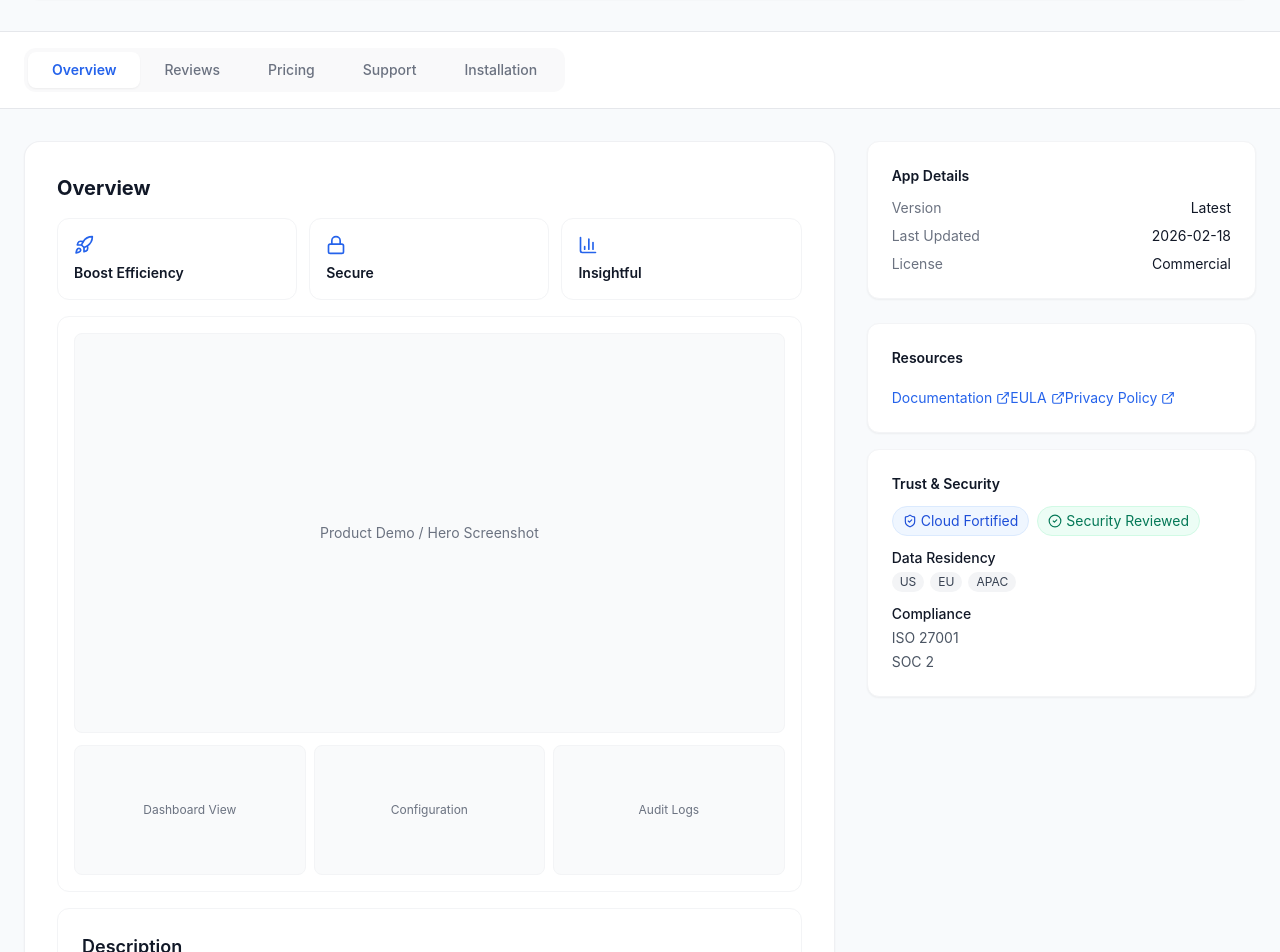
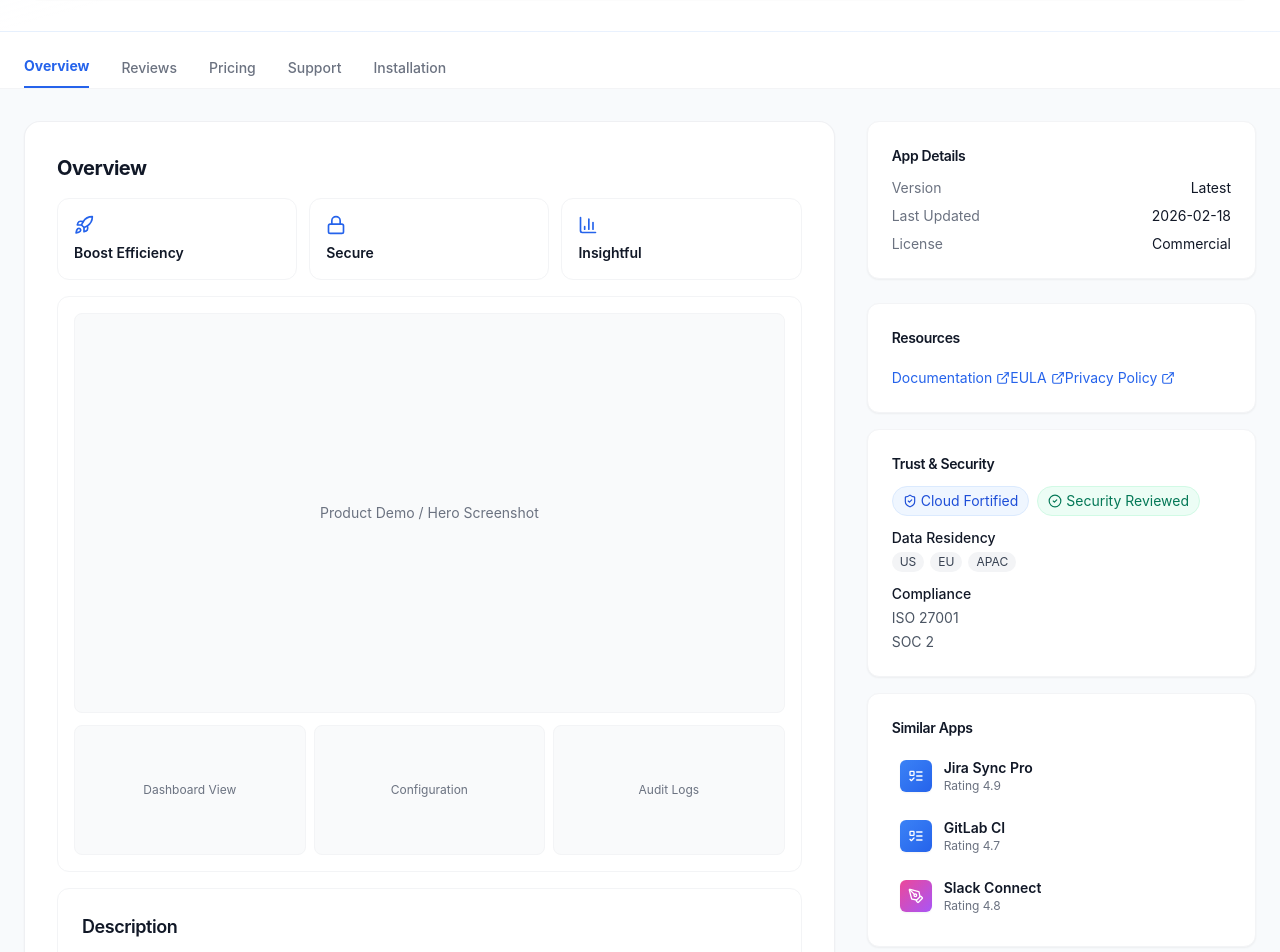
Before and after one commit to Jinming7/ones-marketplace, a Next.js app in the folder frontend/: page /app/copilot in a window 1280 px wide. Shown: the part 400-1352 px from the top of the page. Built offline with nearby package versions, Linux system fonts and the light colour scheme.

Commit message:
fix(ui): remove tab sticky gap by aligning to top-0

```diff
--- a/frontend/src/components/AppDetailPage.tsx
+++ b/frontend/src/components/AppDetailPage.tsx
@@ -1,7 +1,7 @@
 "use client";
 
 import Link from "next/link";
-import { useEffect, useMemo, useState } from "react";
+import { useMemo, useState } from "react";
 import {
   BarChart3,
   CheckCircle2,
@@ -72,7 +72,7 @@ function MediaGallery({ images }: { images: string[] }) {
 function MarkdownDescription({ blocks }: { blocks: string[] }) {
   return (
     <div className="rounded-xl border border-gray-100 bg-white p-6">
-      <h3 className="text-lg font-semibold text-gray-900">Description</h3>
+      <h3 className="tracking-tight text-lg font-semibold text-gray-900">Description</h3>
       <div className="mt-3 space-y-3 text-sm leading-relaxed text-gray-600">
         {blocks.map((line, index) => (
           <p key={index}>{line}</p>
@@ -120,9 +120,9 @@ function ReviewList() {
   return (
     <div className="space-y-4">
       {reviews.map((review) => (
-        <article key={review.user} className="rounded-xl border border-gray-100 bg-gray-50/50 p-6">
-          <div className="flex items-center gap-3">
-            <div className="flex h-10 w-10 items-center justify-center rounded-full bg-blue-100 text-sm font-semibold text-blue-700">
+        <article key={review.user} className="rounded-xl border border-gray-100 bg-white p-8 shadow-sm transition-shadow hover:shadow-md">
+          <div className="mb-4 flex items-center gap-3">
+            <div className="flex h-12 w-12 items-center justify-center rounded-full bg-blue-100 text-sm font-semibold text-blue-700 ring-2 ring-blue-50 ring-offset-2">
               {review.user.split(" ").map((part) => part[0]).join("").slice(0, 2)}
             </div>
             <div>
@@ -137,7 +137,7 @@ function ReviewList() {
               </div>
             </div>
           </div>
-          <p className="mt-3 text-sm text-gray-600">{review.text}</p>
+          <p className="mt-3 text-sm leading-relaxed text-gray-600">{review.text}</p>
         </article>
       ))}
     </div>
@@ -158,10 +158,11 @@ function PriceCalculator({
   estimatedText: string;
 }) {
   const clamp = (value: number) => Math.min(10000, Math.max(1, value));
+  const percentage = ((teamSize - 1) / (10000 - 1)) * 100;
 
   return (
     <div className="space-y-6 rounded-2xl border border-blue-100 bg-gradient-to-br from-blue-50 to-white p-8 shadow-sm">
-      <h3 className="text-lg font-semibold text-gray-900">Price Calculator</h3>
+      <h3 className="tracking-tight text-lg font-semibold text-gray-900">Price Calculator</h3>
       <div className="grid gap-6 md:grid-cols-[220px_1fr] md:items-end">
         <label className="block">
           <p className="text-sm font-medium text-gray-700">How many users?</p>
@@ -181,7 +182,8 @@ function PriceCalculator({
             max={10000}
             value={teamSize}
             onChange={(event) => setTeamSize(clamp(Number(event.target.value)))}
-            className="h-2 w-full cursor-pointer appearance-none rounded-lg bg-gray-200 accent-blue-600"
+            style={{ background: `linear-gradient(to right, #2563EB ${percentage}%, #E5E7EB ${percentage}%)` }}
+            className="h-2 w-full cursor-pointer appearance-none rounded-lg [&::-webkit-slider-thumb]:h-6 [&::-webkit-slider-thumb]:w-6 [&::-webkit-slider-thumb]:appearance-none [&::-webkit-slider-thumb]:rounded-full [&::-webkit-slider-thumb]:border-2 [&::-webkit-slider-thumb]:border-blue-600 [&::-webkit-slider-thumb]:bg-white [&::-webkit-slider-thumb]:shadow-md [&::-moz-range-thumb]:h-6 [&::-moz-range-thumb]:w-6 [&::-moz-range-thumb]:rounded-full [&::-moz-range-thumb]:border-2 [&::-moz-range-thumb]:border-blue-600 [&::-moz-range-thumb]:bg-white [&::-moz-range-thumb]:shadow-md"
           />
           <div className="mt-2 flex items-center justify-between text-xs text-gray-500">
             <span>1</span>
@@ -215,7 +217,7 @@ function ComparisonTable({ isAnnual }: { isAnnual: boolean }) {
   const pro = isAnnual ? 9.6 : 12;
   return (
     <div className="rounded-xl border border-gray-100 bg-white p-6">
-      <h3 className="text-sm font-semibold text-gray-900">Comparison Table</h3>
+      <h3 className="tracking-tight text-sm font-semibold text-gray-900">Comparison Table</h3>
       <div className="mt-3 overflow-x-auto">
         <table className="w-full border-collapse text-sm">
           <thead>
@@ -269,7 +271,7 @@ function InstallationPanel({ hosting }: { hosting: HostingKind }) {
 
   return (
     <div className="rounded-xl border border-gray-100 bg-white p-6">
-      <h3 className="text-lg font-semibold text-gray-900">Version History</h3>
+      <h3 className="tracking-tight text-lg font-semibold text-gray-900">Version History</h3>
       <div className="mt-3 overflow-x-auto">
         <table className="w-full border-collapse text-sm">
           <thead>
@@ -300,7 +302,7 @@ function InstallationPanel({ hosting }: { hosting: HostingKind }) {
 function AppDetailsWidget({ selectedHosting, app }: { selectedHosting: HostingKind; app: AppDetailModel }) {
   return (
     <div className="mb-6 rounded-xl border border-gray-100 bg-white p-6 shadow-sm">
-      <h3 className="text-sm font-semibold text-gray-900">App Details</h3>
+      <h3 className="tracking-tight text-sm font-semibold text-gray-900">App Details</h3>
       <dl className="mt-3 space-y-2 text-sm text-gray-500">
         <div className="flex justify-between gap-3">
           <dt>Version</dt>
@@ -322,7 +324,7 @@ function AppDetailsWidget({ selectedHosting, app }: { selectedHosting: HostingKi
 function ResourcesWidget() {
   return (
     <div className="mb-6 rounded-xl border border-gray-100 bg-white p-6 shadow-sm">
-      <h3 className="text-sm font-semibold text-gray-900">Resources</h3>
+      <h3 className="tracking-tight text-sm font-semibold text-gray-900">Resources</h3>
       <div className="mt-3 space-y-2 text-sm">
         {["Documentation", "EULA", "Privacy Policy"].map((label) => (
           <a key={label} href="#" className="inline-flex items-center gap-1 text-blue-600 hover:underline">
@@ -338,7 +340,7 @@ function ResourcesWidget() {
 function TrustWidget() {
   return (
     <div className="mb-6 rounded-xl border border-gray-100 bg-white p-6 shadow-sm">
-      <h3 className="text-sm font-semibold text-gray-900">Trust & Security</h3>
+      <h3 className="tracking-tight text-sm font-semibold text-gray-900">Trust & Security</h3>
       <div className="mt-3 space-y-3 text-sm text-gray-600">
         <div className="flex flex-wrap gap-2">
           <span className="inline-flex items-center gap-1 rounded-full border border-blue-100 bg-blue-50 px-2.5 py-1 text-blue-700">
@@ -371,11 +373,31 @@ function TrustWidget() {
 }
 
 function SidebarWidgets({ selectedHosting, app }: { selectedHosting: HostingKind; app: AppDetailModel }) {
+  const similarApps = [
+    { id: "scriptrunner", name: "Jira Sync Pro", rating: "4.9" },
+    { id: "github-sync", name: "GitLab CI", rating: "4.7" },
+    { id: "slack", name: "Slack Connect", rating: "4.8" }
+  ];
+
   return (
     <aside className="space-y-4">
       <AppDetailsWidget selectedHosting={selectedHosting} app={app} />
       <ResourcesWidget />
       <TrustWidget />
+      <div className="mb-6 rounded-xl border border-gray-100 bg-white p-6 shadow-sm">
+        <h3 className="tracking-tight text-sm font-semibold text-gray-900">Similar Apps</h3>
+        <div className="mt-3 space-y-2">
+          {similarApps.map((item) => (
+            <Link key={item.id} href={`/app/${item.id}`} className="flex items-center gap-3 rounded-lg p-2 hover:bg-gray-50">
+              <AppIcon name={item.name} sizeClassName="h-8 w-8 rounded-md" iconClassName="h-4 w-4" />
+              <div className="min-w-0">
+                <p className="truncate text-sm font-semibold text-gray-900">{item.name}</p>
+                <p className="text-xs text-gray-500">Rating {item.rating}</p>
+              </div>
+            </Link>
+          ))}
+        </div>
+      </div>
     </aside>
   );
 }
@@ -417,7 +439,7 @@ export function AppDetailPage({ app, onBackHome }: AppDetailPageProps) {
     if (activeTab === "overview") {
       return (
         <section className="space-y-4 rounded-2xl border border-gray-200/60 bg-white p-8 shadow-sm min-h-[400px]">
-          <h2 className="text-xl font-bold text-gray-900">Overview</h2>
+          <h2 className="tracking-tight text-xl font-bold text-gray-900">Overview</h2>
           <FeatureHighlights />
           <MediaGallery images={app.detailImages} />
           <MarkdownDescription blocks={descriptionBlocks} />
@@ -428,7 +450,7 @@ export function AppDetailPage({ app, onBackHome }: AppDetailPageProps) {
     if (activeTab === "reviews") {
       return (
         <section className="space-y-4 rounded-2xl border border-gray-200/60 bg-white p-8 shadow-sm min-h-[400px]">
-          <h2 className="text-xl font-bold text-gray-900">Reviews</h2>
+          <h2 className="tracking-tight text-xl font-bold text-gray-900">Reviews</h2>
           <div className="mt-2">
             <RatingSummary />
           </div>
@@ -442,7 +464,7 @@ export function AppDetailPage({ app, onBackHome }: AppDetailPageProps) {
     if (activeTab === "pricing") {
       return (
         <section className="space-y-4 rounded-2xl border border-gray-200/60 bg-white p-8 shadow-sm min-h-[400px]">
-          <h2 className="text-xl font-bold text-gray-900">Pricing</h2>
+          <h2 className="tracking-tight text-xl font-bold text-gray-900">Pricing</h2>
           <PriceCalculator
             teamSize={teamSize}
             setTeamSize={setTeamSize}
@@ -458,8 +480,8 @@ export function AppDetailPage({ app, onBackHome }: AppDetailPageProps) {
     if (activeTab === "support") {
       return (
         <section className="rounded-2xl border border-gray-200/60 bg-white p-8 shadow-sm min-h-[400px]">
-          <h2 className="text-xl font-bold text-gray-900">Support</h2>
-          <p className="mt-2 text-sm text-gray-600">SLA: 24h response time.</p>
+          <h2 className="tracking-tight text-xl font-bold text-gray-900">Support</h2>
+          <p className="mt-2 text-sm leading-relaxed text-gray-600">SLA: 24h response time.</p>
           <a href="#" className="mt-3 inline-flex items-center gap-1 text-sm text-blue-600 hover:underline">
             Open ticket
             <ExternalLink className="h-3.5 w-3.5" />
@@ -470,7 +492,7 @@ export function AppDetailPage({ app, onBackHome }: AppDetailPageProps) {
 
     return (
       <section className="rounded-2xl border border-gray-200/60 bg-white p-8 shadow-sm min-h-[400px]">
-        <h2 className="text-xl font-bold text-gray-900">Installation</h2>
+          <h2 className="tracking-tight text-xl font-bold text-gray-900">Installation</h2>
         <div className="mt-3">
           <InstallationPanel hosting={selectedHosting} />
         </div>
@@ -482,7 +504,7 @@ export function AppDetailPage({ app, onBackHome }: AppDetailPageProps) {
     <main className="min-h-screen bg-slate-50">
       <Header showLogin showPartnerPortal />
 
-      <section className="mx-auto max-w-7xl px-6 py-8">
+      <section className="mx-auto max-w-7xl border-b border-blue-100/50 bg-gradient-to-br from-blue-50/80 via-white to-white px-6 py-8">
         <div className="mb-5 flex items-center gap-2 text-sm text-gray-500">
           {onBackHome ? (
             <button type="button" onClick={onBackHome} className="hover:text-blue-600 hover:underline">Marketplace</button>
@@ -490,7 +512,7 @@ export function AppDetailPage({ app, onBackHome }: AppDetailPageProps) {
             <Link href="/" className="hover:text-blue-600 hover:underline">Marketplace</Link>
           )}
           <span>/</span>
-          <span>{app.category ?? "Apps"}</span>
+          <Link href="/" className="hover:text-blue-600 hover:underline">{app.category ?? "Apps"}</Link>
           <span>/</span>
           <span className="text-gray-900">{app.name}</span>
         </div>
@@ -542,18 +564,18 @@ export function AppDetailPage({ app, onBackHome }: AppDetailPageProps) {
         </div>
       </section>
 
-      <section className="sticky top-0 z-40 border-y border-gray-200 bg-white">
+      <section className="sticky top-0 z-30 border-b border-gray-100 bg-white/90 backdrop-blur-md">
         <div className="mx-auto max-w-7xl px-6">
-          <nav className="my-4 inline-flex rounded-xl bg-gray-100/50 p-1">
+          <nav className="flex h-14 items-end space-x-8 overflow-x-auto">
             {TABS.map((id) => (
               <button
                 key={id}
                 type="button"
                 onClick={() => setActiveTab(id)}
-                className={`rounded-lg px-6 py-2 text-sm font-medium capitalize transition-all ${
+                className={`pb-2.5 text-sm capitalize transition-colors ${
                   activeTab === id
-                    ? "bg-white font-semibold text-blue-600 shadow-sm"
-                    : "text-gray-500 hover:text-gray-900"
+                    ? "border-b-2 border-blue-600 font-bold text-blue-600"
+                    : "font-medium text-gray-500 hover:text-gray-900"
                 }`}
               >
                 {id}
@@ -565,7 +587,9 @@ export function AppDetailPage({ app, onBackHome }: AppDetailPageProps) {
 
       <section className="mx-auto grid max-w-7xl gap-8 px-6 py-8 xl:grid-cols-3">
         <div className="xl:col-span-2">
-          {renderTabPanel()}
+          <div key={activeTab} className="animate-in fade-in slide-in-from-bottom-2 duration-300">
+            {renderTabPanel()}
+          </div>
         </div>
 
         <SidebarWidgets selectedHosting={selectedHosting} app={app} />
```
